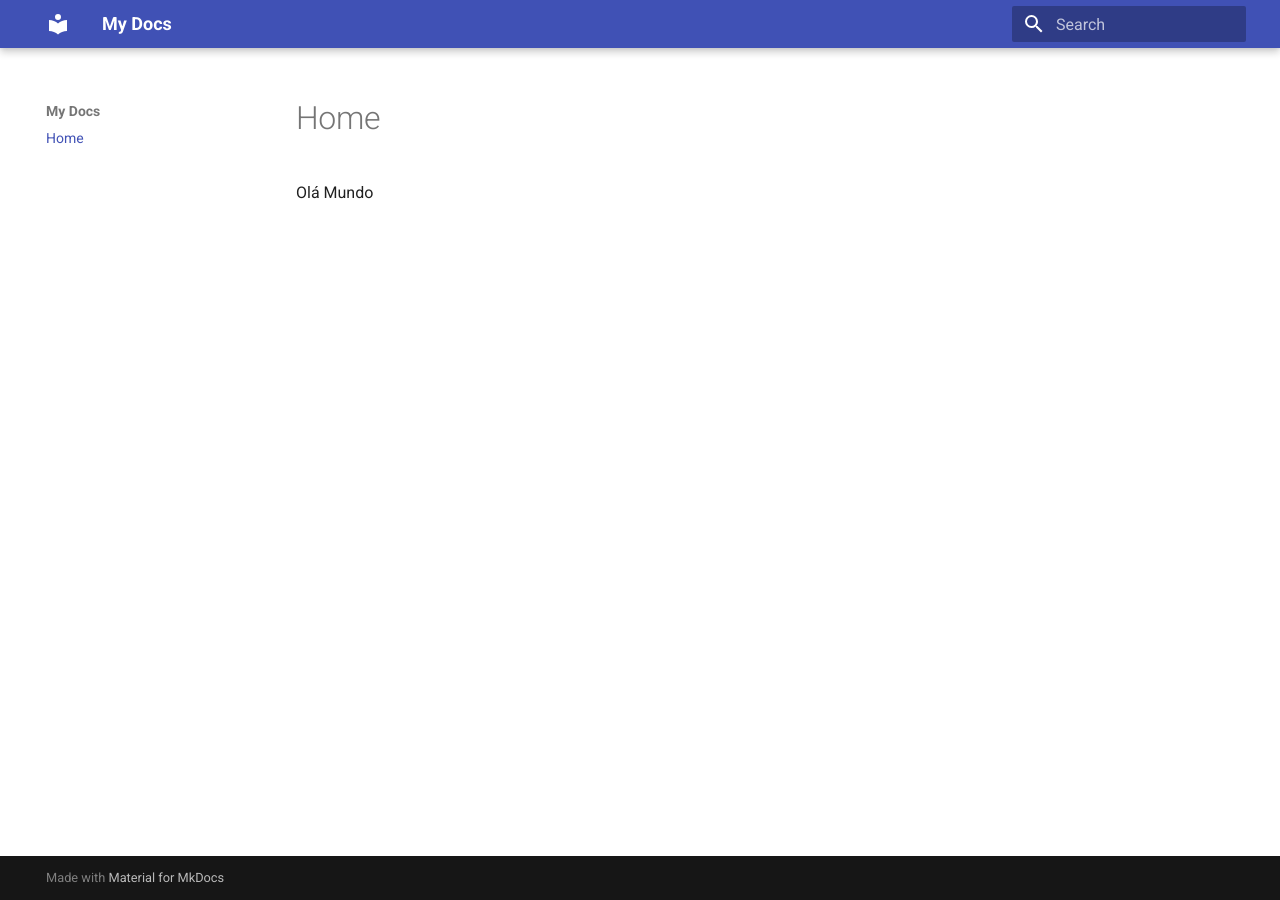
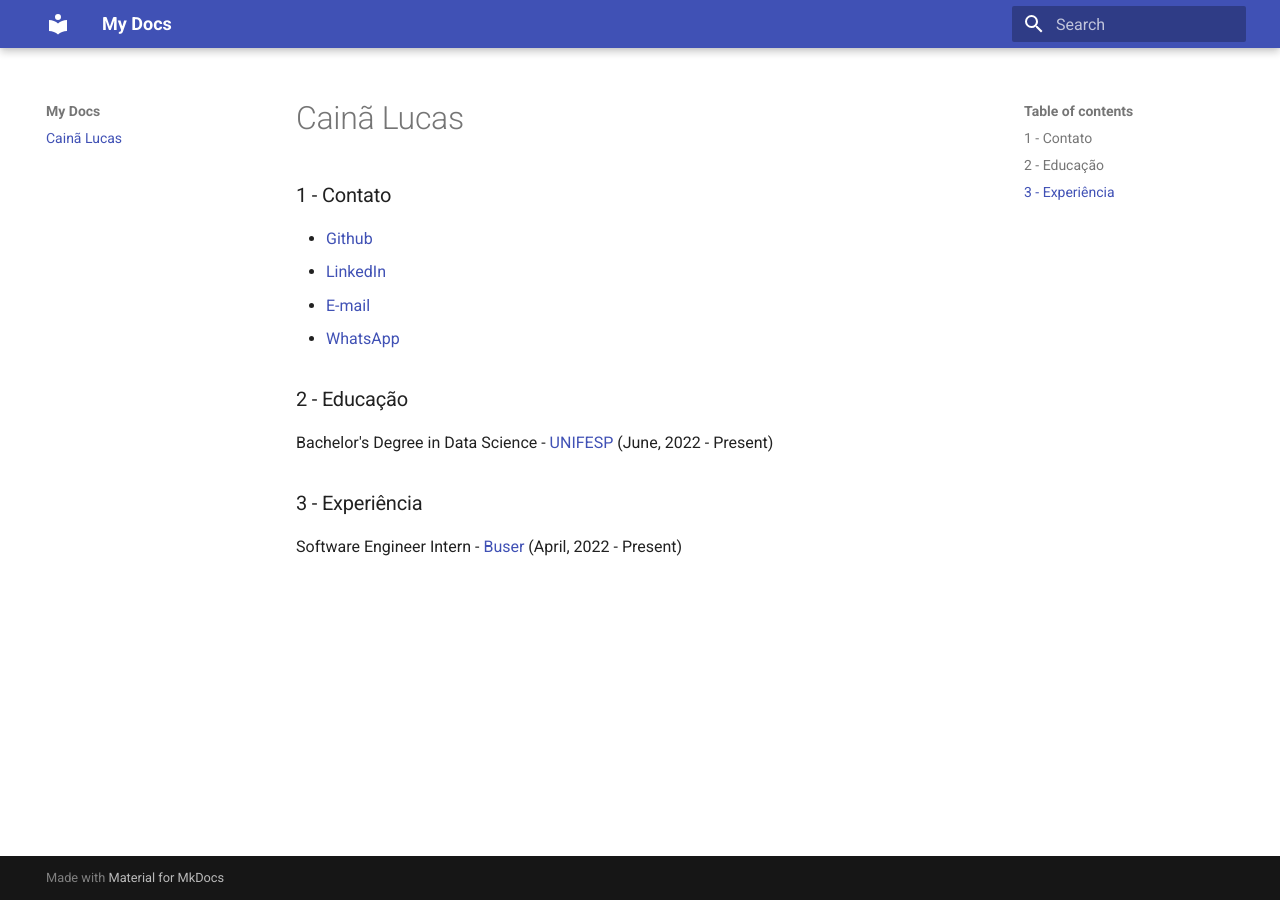
Before and after one commit to cainlucas/QuemSou, an MkDocs documentation site: the page built from docs/index.md, in a window 1280 px wide. Built offline with MkDocs 1.6.1 and Material for MkDocs 9.7.7, drawn with Linux system fonts in a browser that asks for light colours.

Commit message:
colocando infos

```diff
--- a/docs/index.md
+++ b/docs/index.md
@@ -1 +1,15 @@
-Olá Mundo
+# Cainã Lucas
+### 1 - Contato
+
+* [Github](https://github.com/cainlucas)
+* [LinkedIn](https://www.linkedin.com/in/cainlucas/)
+* [E-mail](mailto:cainam1@hotmail.com)
+* [WhatsApp](https://wa.me/5511992560660)
+
+### 2 - Educação
+
+Bachelor's Degree in Data Science - [UNIFESP](https://www.ufms.br//) (June, 2022 - Present)
+
+### 3 - Experiência
+
+Software Engineer Intern - [Buser](https://www.buser.com.br) (April, 2022 - Present)
```
